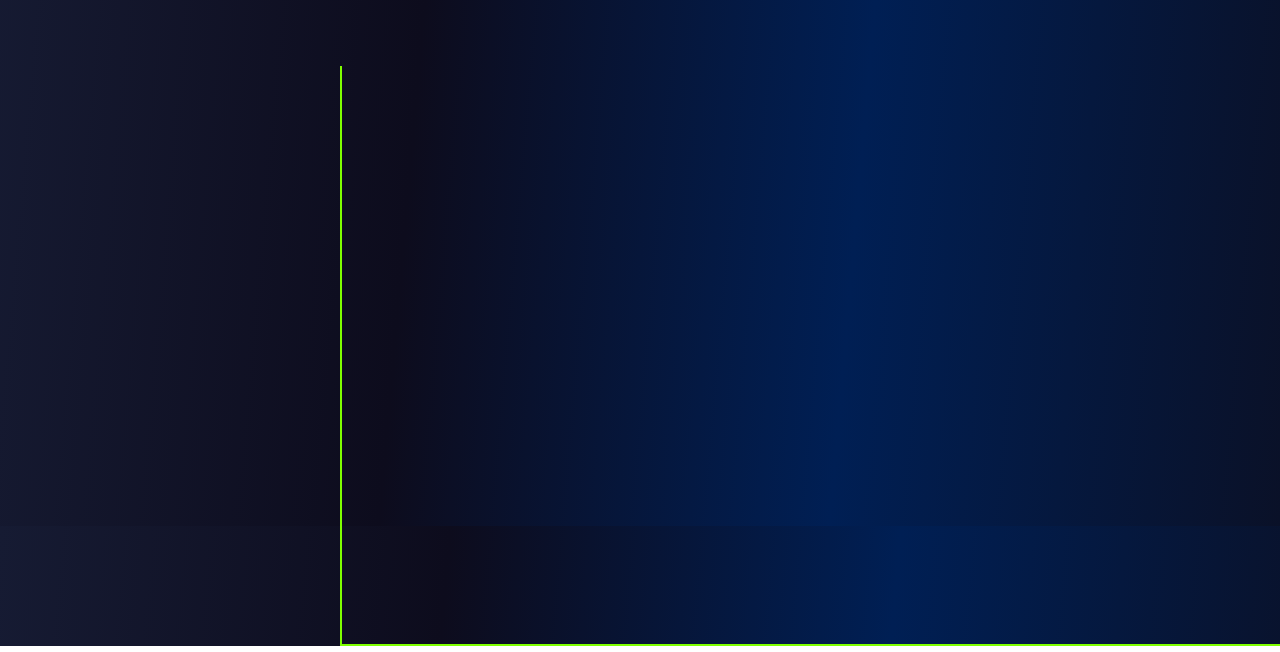
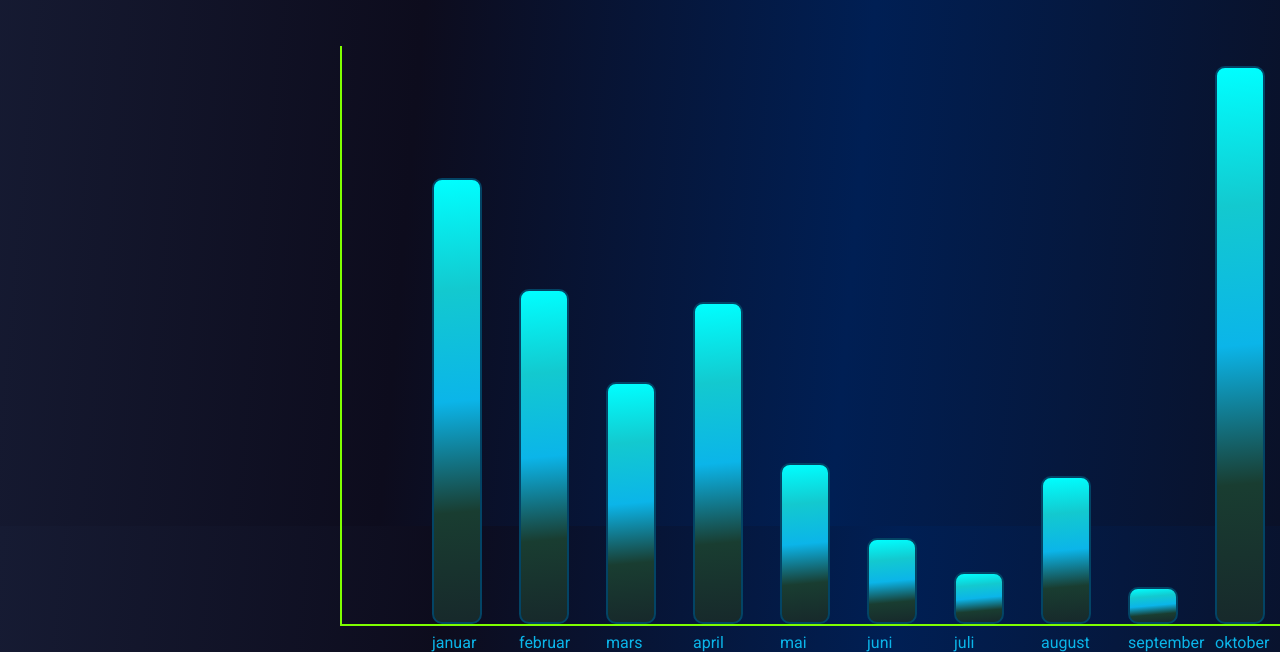
Before and after one commit to A455Farooq/JS.Mastery-, a website built with Vite: page index.html in a window 1280 px wide. Shown: the part 294-946 px from the top of the page. Built offline with nearby package versions, Linux system fonts and the light colour scheme; some packages are replaced by stand-ins of ours.

Commit message:
data0101

```diff
--- a/pareto.css
+++ b/pareto.css
@@ -62,9 +62,37 @@ body{
 position: absolute;
 height: 580px;
 width: 1200px;
-top: 100px;
+top: 80px;
 left: 340px;
 border-left: 2px solid chartreuse;
 border-bottom: 2px solid chartreuse;
 
 }
+
+.boksen{
+    position: absolute;
+    bottom: 0;
+    text-align: center;
+}
+
+
+
+.søylen{
+ position: absolute;
+ border-radius: 10px;
+ border: 2px solid rgb(3, 68, 101);
+ width: 50px;
+ background: linear-gradient(175deg,#00ffff,#13c9cf,#0bb5e9,#193d31,#17292b);
+ bottom: 0;
+
+transform: scaleY(0);
+transform-origin: bottom;
+
+}
+
+.txt{
+    position: absolute;
+    text-align: center;
+    bottom: -28px;
+    color: #0bb5e9;
+}
--- a/pareto.js
+++ b/pareto.js
@@ -60,3 +60,66 @@ const data = [
    {month:'desember',omsetning:766000}
 
 ]
+
+const mellomrom = 12;
+const bredde = 75;
+
+const toppunkt = Math.max(...data.map((d)=> d.omsetning));
+const HøydepåDiagram = diagram.clientHeight;
+
+
+
+function databehandling() {
+
+
+    data.forEach((verdi,index)=>{
+
+    const boksen = document.createElement('div');
+    boksen.className = 'boksen';
+    boksen.style.left = `${index * (mellomrom + bredde) + 90}px`;
+    boksen.style.width = `${bredde}px`;
+
+    const søylen = document.createElement('div');
+    søylen.className = 'søylen';
+    const høydepåSøylen = (verdi.omsetning / toppunkt) * (HøydepåDiagram - 20);
+    søylen.style.height = `${høydepåSøylen}px`;
+
+
+    const txt = document.createElement('div');
+    txt.className = 'txt';
+    txt.textContent = verdi.month;
+
+
+    boksen.appendChild(txt);
+    boksen.appendChild(søylen);
+    diagram.appendChild(boksen);
+
+
+
+
+
+
+
+
+    gsap.to(søylen,{
+        scaleY:1,
+        duration:2,
+        ease:'elastic.out(1, 1.25)',
+        delay: index * 0.2,
+
+    })
+
+
+
+
+
+    });
+
+
+
+
+
+}
+
+
+databehandling();
```
